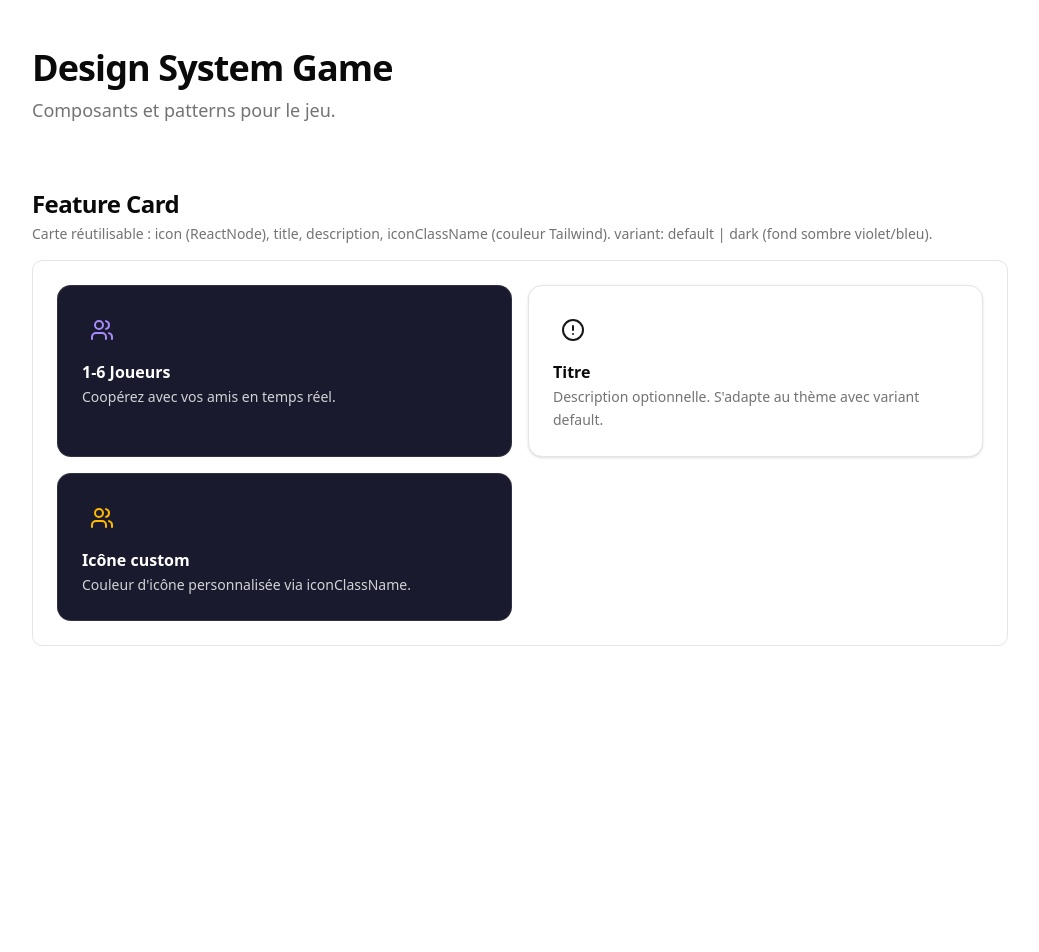
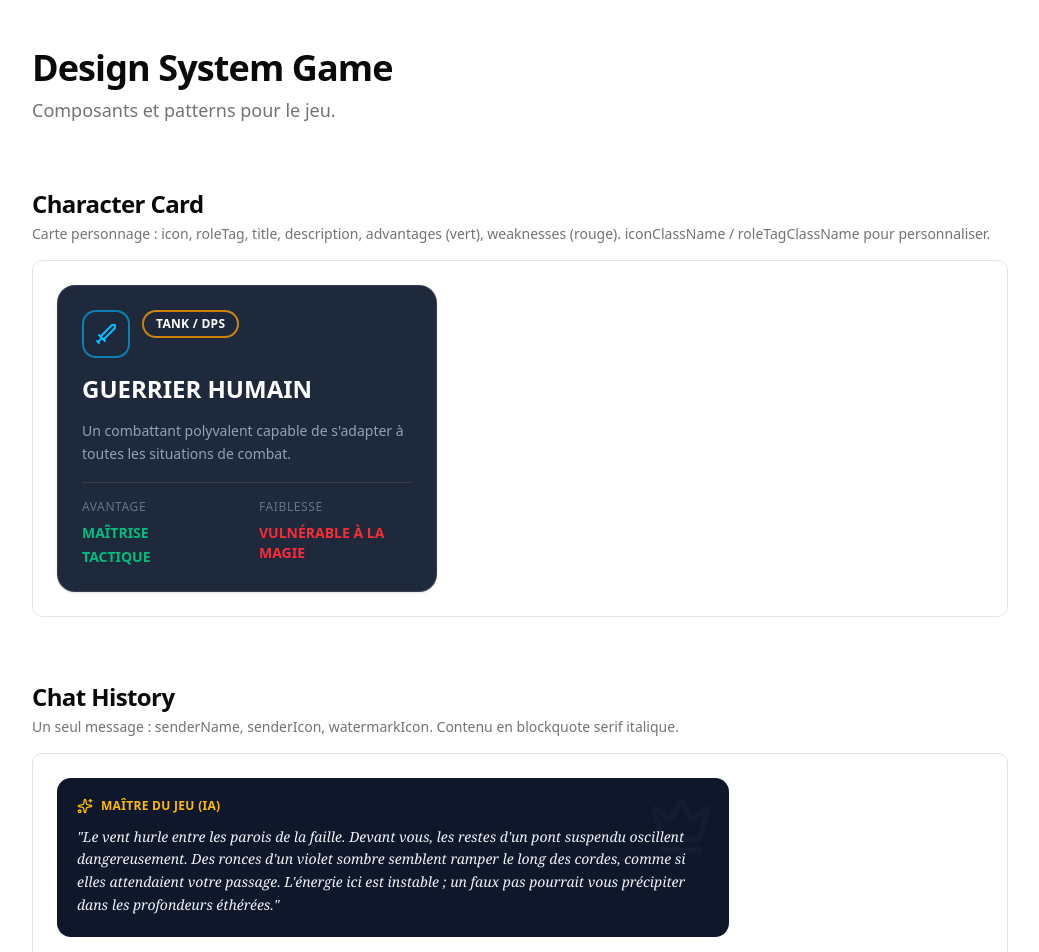
Before and after one commit to LignacAntony/fantasia-adventure, a Next.js app: page /design-system-game in a window 1280 px wide. Shown: the top 952 px of the page, without its empty margins (120-1159 px from the left). Before the commit the page ends 800 px from the top, so only its background shows below. Built offline with nearby package versions, Linux system fonts and the light colour scheme.

Commit message:
components game

```diff
--- a/src/app/design-system-game/page.tsx
+++ b/src/app/design-system-game/page.tsx
@@ -1,7 +1,9 @@
 "use client"
 
+import { CharacterCard } from "@/components/character-card"
+import { ChatHistory } from "@/components/chat-history"
 import { FeatureCard } from "@/components/feature-card"
-import { AlertCircleIcon, Users } from "lucide-react"
+import { AlertCircleIcon, Crown, Sparkles, Sword, Users } from "lucide-react"
 
 function Section({
   title,
@@ -39,6 +41,44 @@ export default function DesignSystemGamePage() {
         </header>
 
         <Section
+          title="Character Card"
+          description="Carte personnage : icon, roleTag, title, description, advantages (vert), weaknesses (rouge). iconClassName / roleTagClassName pour personnaliser."
+        >
+          <div className="flex flex-wrap gap-4">
+            <CharacterCard
+              icon={<Sword className="text-sky-400" />}
+              roleTag="TANK / DPS"
+              title="Guerrier humain"
+              description="Un combattant polyvalent capable de s'adapter à toutes les situations de combat."
+              advantages={["Maîtrise", "Tactique"]}
+              weaknesses={["Vulnérable à la magie"]}
+              className="min-w-[320px] max-w-[380px]"
+            />
+          </div>
+        </Section>
+
+        <Section
+          title="Chat History"
+          description="Un seul message : senderName, senderIcon, watermarkIcon. Contenu en blockquote serif italique."
+        >
+          <div className="max-w-2xl">
+            <ChatHistory
+              senderName="Maître du jeu (IA)"
+              senderIcon={<Sparkles />}
+              senderClassName="text-amber-400"
+              watermarkIcon={<Crown className="text-slate-600" />}
+            >
+              &quot;Le vent hurle entre les parois de la faille. Devant vous,
+              les restes d&apos;un pont suspendu oscillent dangereusement. Des
+              ronces d&apos;un violet sombre semblent ramper le long des cordes,
+              comme si elles attendaient votre passage. L&apos;énergie ici est
+              instable ; un faux pas pourrait vous précipiter dans les profondeurs
+              éthérées.&quot;
+            </ChatHistory>
+          </div>
+        </Section>
+
+        <Section
           title="Feature Card"
           description="Carte réutilisable : icon (ReactNode), title, description, iconClassName (couleur Tailwind). variant: default | dark (fond sombre violet/bleu)."
         >
--- /dev/null
+++ b/src/components/character-card.tsx
@@ -0,0 +1,111 @@
+"use client"
+
+import * as React from "react"
+
+import { cn } from "@/lib/utils"
+import { Separator } from "@/components/ui/separator"
+
+export interface CharacterCardProps
+  extends Omit<React.ComponentProps<"article">, "title"> {
+  icon?: React.ReactNode
+  iconClassName?: string
+  roleTag?: React.ReactNode
+  roleTagClassName?: string
+  title: React.ReactNode
+  description?: React.ReactNode
+  advantages?: string[]
+  weaknesses?: string[]
+}
+
+function CharacterCard({
+  icon,
+  iconClassName,
+  roleTag,
+  roleTagClassName,
+  title,
+  description,
+  advantages = [],
+  weaknesses = [],
+  className,
+  ...props
+}: CharacterCardProps) {
+  return (
+    <article
+      className={cn(
+        "flex flex-col gap-4 rounded-2xl border border-white/10 bg-[#1e293b] p-6 text-left shadow-sm",
+        className
+      )}
+      {...props}
+    >
+      <div className="flex items-start gap-3">
+        {icon && (
+          <div
+            className={cn(
+              "flex size-12 shrink-0 items-center justify-center rounded-xl border-2 border-sky-400/60 bg-slate-800/80 text-sky-400 [&>svg]:size-6",
+              iconClassName
+            )}
+          >
+            {icon}
+          </div>
+        )}
+        {roleTag != null && roleTag !== "" && (
+          <span
+            className={cn(
+              "inline-flex rounded-full border-2 border-amber-500/80 bg-slate-800/90 px-3 py-1 text-xs font-semibold uppercase tracking-wide text-white",
+              roleTagClassName
+            )}
+          >
+            {roleTag}
+          </span>
+        )}
+      </div>
+
+      <h3 className="text-2xl font-bold uppercase leading-tight text-white">
+        {title}
+      </h3>
+
+      {description && (
+        <p className="text-sm leading-relaxed text-slate-400 line-clamp-3">
+          {description}
+        </p>
+      )}
+
+      <Separator className="bg-white/10" />
+
+      <div className="grid grid-cols-2 gap-6">
+        <div className="space-y-2">
+          <p className="text-xs font-medium uppercase tracking-wider text-slate-500">
+            Avantage
+          </p>
+          <ul className="space-y-1">
+            {advantages.map((item, i) => (
+              <li
+                key={i}
+                className="text-sm font-semibold uppercase text-emerald-500"
+              >
+                {item}
+              </li>
+            ))}
+          </ul>
+        </div>
+        <div className="space-y-2">
+          <p className="text-xs font-medium uppercase tracking-wider text-slate-500">
+            Faiblesse
+          </p>
+          <ul className="space-y-1">
+            {weaknesses.map((item, i) => (
+              <li
+                key={i}
+                className="text-sm font-semibold uppercase text-red-500"
+              >
+                {item}
+              </li>
+            ))}
+          </ul>
+        </div>
+      </div>
+    </article>
+  )
+}
+
+export { CharacterCard }
--- /dev/null
+++ b/src/components/chat-history.tsx
@@ -0,0 +1,73 @@
+"use client"
+
+import * as React from "react"
+
+import { cn } from "@/lib/utils"
+
+export interface ChatHistoryProps extends React.ComponentProps<"div"> {
+  senderName: React.ReactNode
+  senderIcon?: React.ReactNode
+  senderClassName?: string
+  children: React.ReactNode
+  watermarkIcon?: React.ReactNode
+  watermarkClassName?: string
+}
+
+function ChatHistory({
+  senderName,
+  senderIcon,
+  senderClassName = "text-amber-400",
+  children,
+  watermarkIcon,
+  watermarkClassName,
+  className,
+  ...props
+}: ChatHistoryProps) {
+  return (
+    <div
+      role="article"
+      className={cn(
+        "relative overflow-hidden rounded-xl bg-slate-900 p-5",
+        className
+      )}
+      {...props}
+    >
+      {watermarkIcon && (
+        <div
+          className={cn(
+            "pointer-events-none absolute right-4 top-4 size-16 opacity-[0.08] [&>svg]:size-full",
+            watermarkClassName
+          )}
+          aria-hidden
+        >
+          {watermarkIcon}
+        </div>
+      )}
+
+      <div className="relative flex items-center gap-2">
+        {senderIcon && (
+          <span
+            className={cn("flex shrink-0 [&>svg]:size-4", senderClassName)}
+            aria-hidden
+          >
+            {senderIcon}
+          </span>
+        )}
+        <span
+          className={cn(
+            "text-xs font-semibold uppercase tracking-wide",
+            senderClassName
+          )}
+        >
+          {senderName}
+        </span>
+      </div>
+
+      <blockquote className="relative mt-3 font-serif text-sm italic leading-relaxed text-slate-100">
+        {children}
+      </blockquote>
+    </div>
+  )
+}
+
+export { ChatHistory }
```
